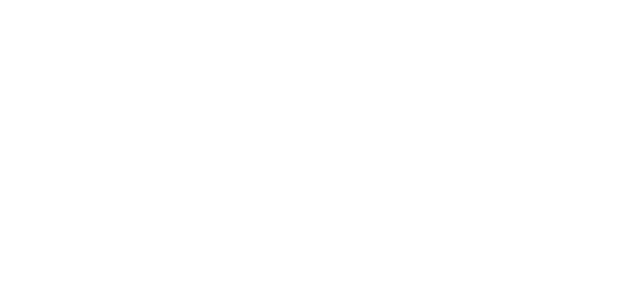
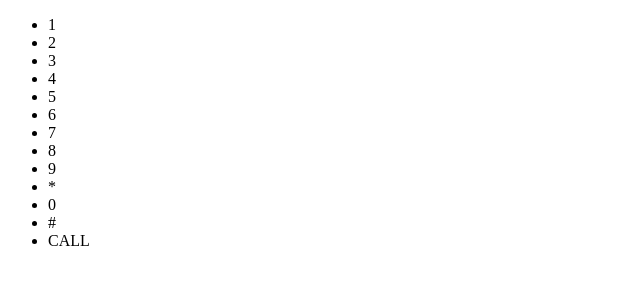
Before and after one commit to dr00h3k/firsth3.github.io, a plain HTML site: page index.html in a window 1280 px wide. Shown: the whole page, without its empty margins (0-640 px from the left). Drawn offline with Linux system fonts and the light colour scheme.

Commit message:
Update index.html

```diff
--- a/index.html
+++ b/index.html
@@ -1,7 +1,24 @@
 <!DOCTYPE html>
 <html>
 <head>
-
 </head>
+<body>
+<link href='https://fonts.googleapis.com/css?family=Lato:100,300' rel='stylesheet' type='text/css'>
+<ul class="icons">
+  <li>1</li>
+  <li>2</li>
+  <li>3</li>
+  <li>4</li>
+  <li>5</li>
+  <li>6</li>
+  <li>7</li>
+  <li>8</li>
+  <li>9</li>
+  <li class = "star">*</li>
+  <li>0</li>
+  <li>#</li>
+  <li class="call">CALL</li>
+  <p style = "clear:both"></p>
+</ul>
 </body>
 </html>
```
